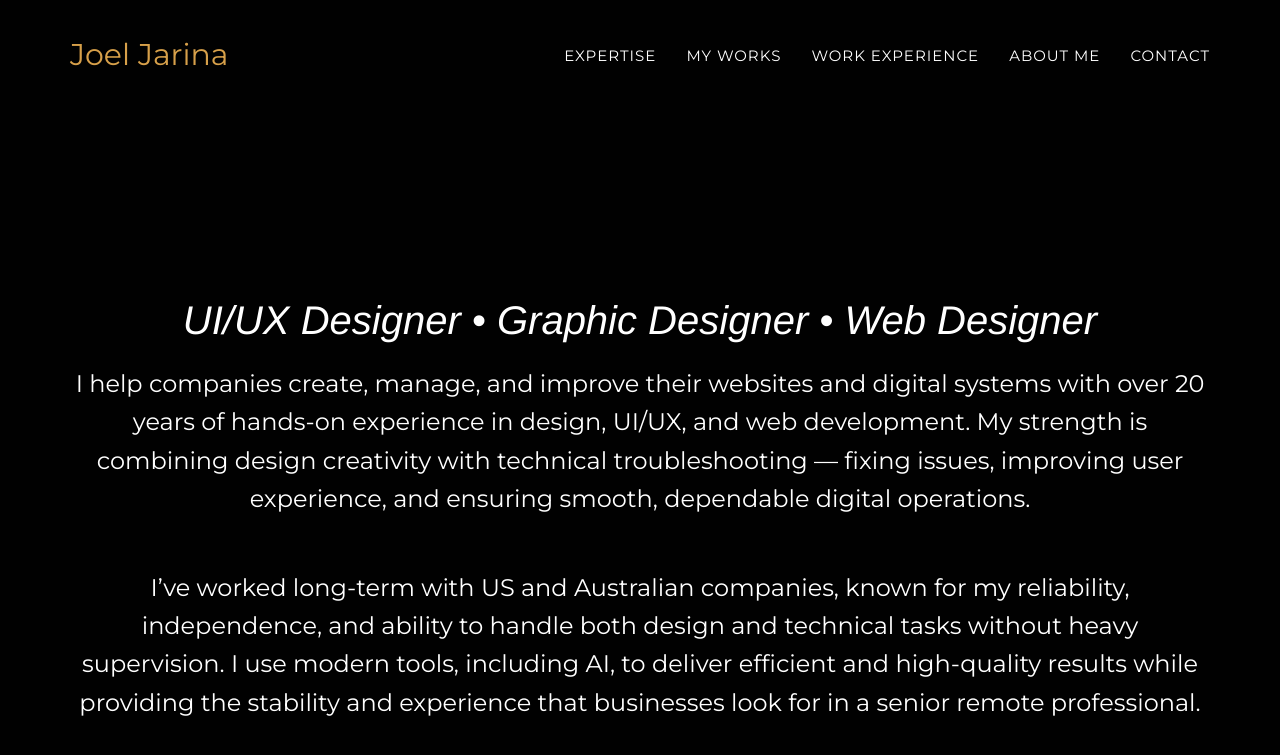
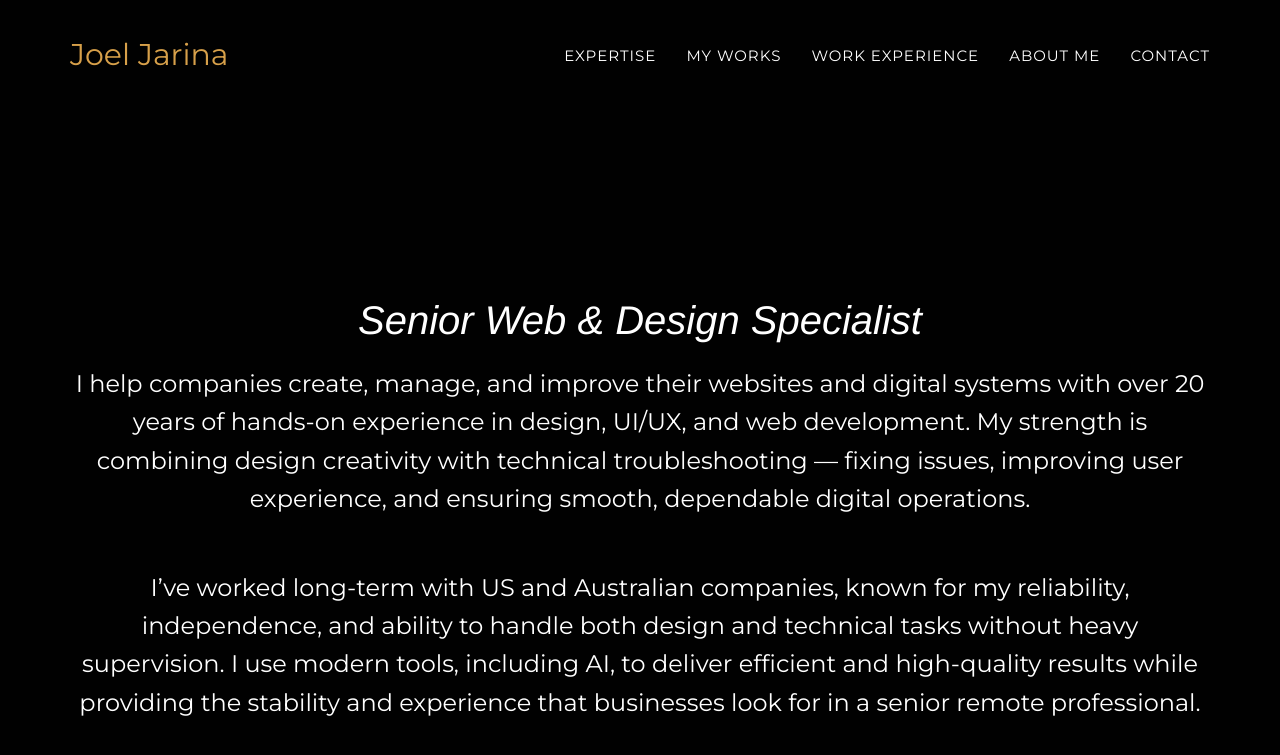
Before and after one commit to media4creations/aboutme, a Jekyll site: the page built from index.html, in a window 1280 px wide and 900 px high. Shown: the top 755 px of the window. Built offline with Jekyll 4.4.1, drawn with Linux system fonts in a browser that asks for light colours; some web fonts are replaced.

Commit message:
Update header.html

```diff
--- a/_includes/header.html
+++ b/_includes/header.html
@@ -84,7 +84,8 @@
         </div>-->
         <div class="container">
             <div class="intro-text">
-                <div class="intro-lead-in">UI/UX Designer • Graphic Designer • Web Designer</div>
+                <div class="intro-lead-in">Senior Web & Design Specialist</div>
+                <!--<div class="intro-lead-in">UI/UX Designer • Graphic Designer • Web Designer</div>-->
                 <!--<div class="intro-heading">As a designer, I continuously strive to enhance my design skills and stay updated with the latest trends and technologies. This enables me to create superior designs. I am enthusiastic about broadening my knowledge and acquiring expertise in various areas such as web development, graphic design, user experience design, and other related skills. By doing so, I aim to become a well-rounded professional in the field of design.</div>-->
                 <div class="intro-heading">I help companies create, manage, and improve their websites and digital systems with over 20 years of hands-on experience in design, UI/UX, and web development. My strength is combining design creativity with technical troubleshooting — fixing issues, improving user experience, and ensuring smooth, dependable digital operations.</div>
                 <div class="intro-heading">I’ve worked long-term with US and Australian companies, known for my reliability, independence, and ability to handle both design and technical tasks without heavy supervision. I use modern tools, including AI, to deliver efficient and high-quality results while providing the stability and experience that businesses look for in a senior remote professional.</div>
```
